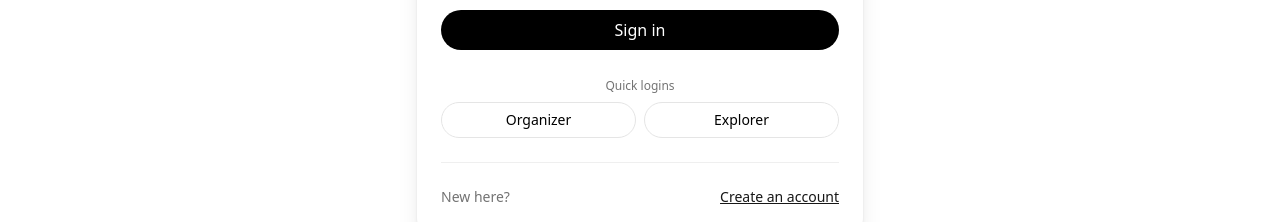
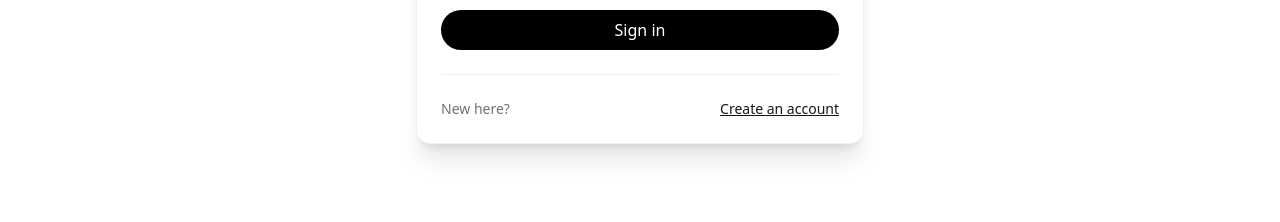
Before and after one commit to Kamleen-Project/kamleen-web-app, a Next.js app: page /login in a window 1280 px wide. Shown: the part 423-645 px from the top of the page. Built offline with nearby package versions, Linux system fonts and the light colour scheme; no server answers.

Commit message:
hide predifined  login access buttons

```diff
--- a/src/components/auth/login-form.tsx
+++ b/src/components/auth/login-form.tsx
@@ -44,7 +44,7 @@
 		if (typeof window !== "undefined") {
 			try {
 				callbackUrl = new URL(redirectTo, window.location.origin).toString();
-			} catch {}
+			} catch { }
 		}
 
 		const result = await signIn("credentials", {
@@ -85,7 +85,7 @@
 			<CtaButton type="submit" disabled={isSubmitting} className="w-full" color="black" size="lg">
 				{isSubmitting ? "Signing in..." : "Sign in"}
 			</CtaButton>
-			<div className="pt-2">
+			{/* <div className="pt-2">
 				<div className="mb-2 text-center text-xs text-muted-foreground">Quick logins</div>
 				{mode === "admin" ? (
 					<div className="grid grid-cols-1 gap-2">
@@ -103,7 +103,7 @@
 						</CtaButton>
 					</div>
 				)}
-			</div>
+			</div> */}
 		</form>
 	);
 }
```
